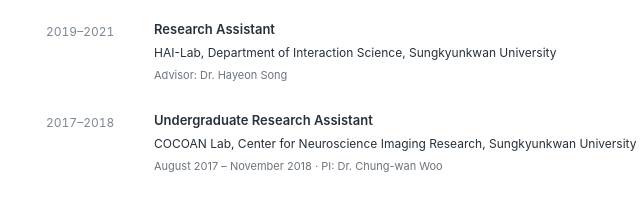
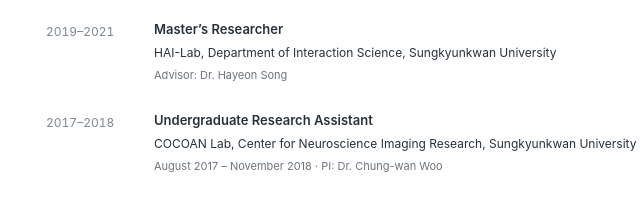
Before and after one commit to taenyun93/taenyun93.github.io, a plain HTML site: page background.html in a window 1280 px wide. Shown: the part 996-1208 px from the top of the page, 376-1016 px from the left. Drawn offline with Linux system fonts and the light colour scheme.

Commit message:
Label HAI-Lab experience as Master’s Researcher

```diff
--- a/background.html
+++ b/background.html
@@ -48,7 +48,7 @@
 <div><span class="dates">2022–2026</span><div><h3>Doctoral Researcher</h3><p>Michigan State University, USA</p><p class="detail">SCAMP Lab · September 2022 – August 2026</p><p class="detail">MLG Lab · September 2023 – August 2026 · Lab Coordinator (from April 2025)</p><p class="detail">NOMLab · September 2023 – January 2025</p><p class="detail">SPARTIE Lab · September 2022 – December 2023</p></div></div>
 <div><span class="dates">Summer 2025</span><div><h3>Summer Research Intern</h3><p>Social and Responsible AI Team, Nokia Bell Labs, Cambridge, UK</p><p class="detail">June – August 2025 · Advisors: Dr. Daniele Quercia and Dr. Edyta Bogucka</p></div></div>
 <div><span class="dates">2021–2022</span><div><h3>Researcher</h3><p>Interaction Science Research Center, Sungkyunkwan University, South Korea</p><p class="detail">September 2021 – August 2022</p></div></div>
-<div><span class="dates">2019–2021</span><div><h3>Research Assistant</h3><p>HAI-Lab, Department of Interaction Science, Sungkyunkwan University</p><p class="detail">Advisor: Dr. Hayeon Song</p></div></div>
+<div><span class="dates">2019–2021</span><div><h3>Master’s Researcher</h3><p>HAI-Lab, Department of Interaction Science, Sungkyunkwan University</p><p class="detail">Advisor: Dr. Hayeon Song</p></div></div>
 <div><span class="dates">2017–2018</span><div><h3>Undergraduate Research Assistant</h3><p>COCOAN Lab, Center for Neuroscience Imaging Research, Sungkyunkwan University</p><p class="detail">August 2017 – November 2018 · PI: Dr. Chung-wan Woo</p></div></div>
 </div></section>
 <footer>© <span id="year">2026</span> Taenyun Kim <span class="footer-dot">·</span> <a href="mailto:taekim@is.mpg.de">Contact</a><a class="back-top" href="#">Back to top ↑</a></footer>
```
